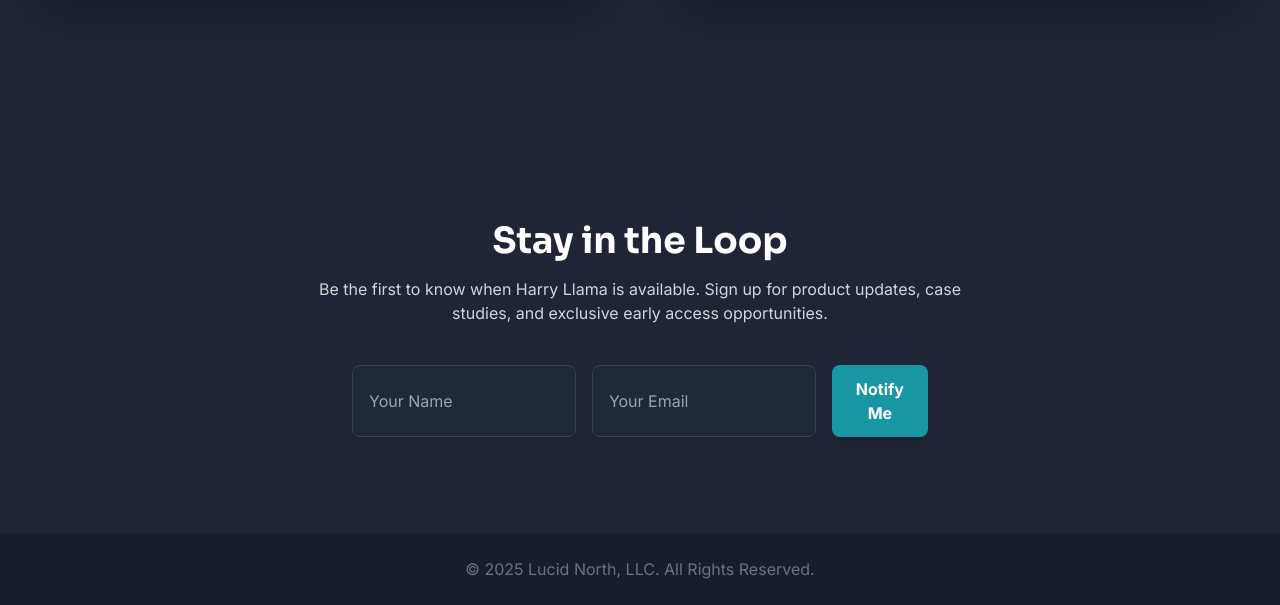
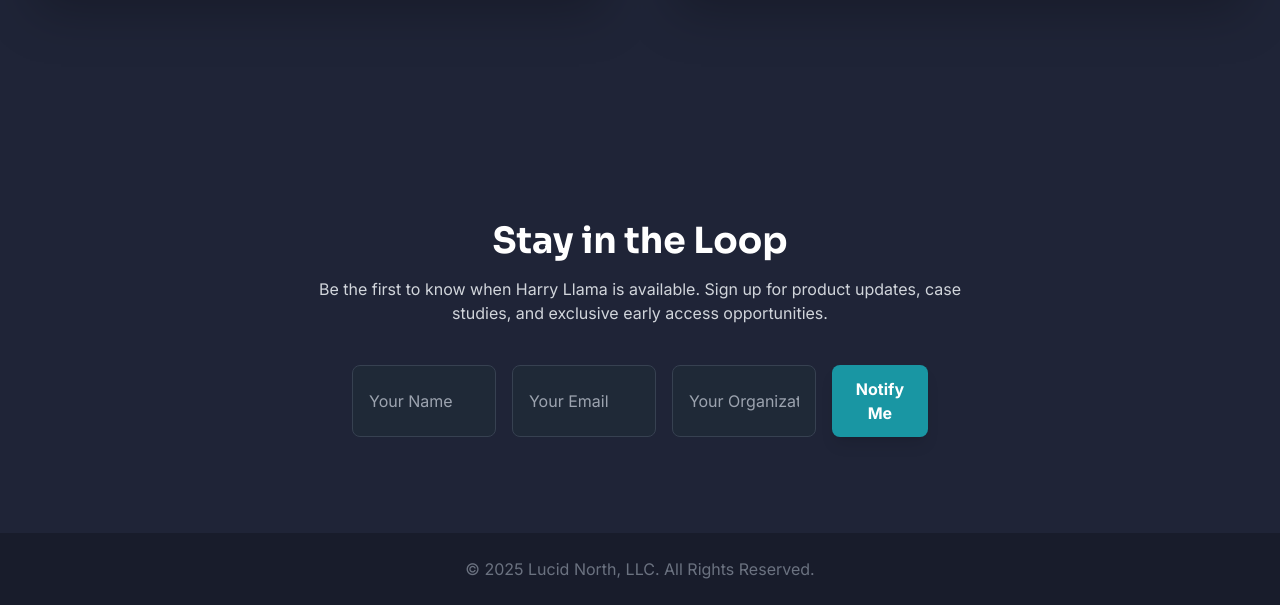
Before and after one commit to Beerspitnight/lucid-north-landing, a plain HTML site: page index.html in a window 1280 px wide. Shown: the part 1835-2440 px from the top of the page. Drawn offline with nearby package versions, Linux system fonts and the light colour scheme.

Commit message:
Update index.html

```diff
--- a/index.html
+++ b/index.html
@@ -151,6 +151,7 @@
                     <div class="flex flex-col md:flex-row gap-4">
                         <input type="text" name="name" placeholder="Your Name" required class="w-full px-4 py-3 rounded-lg bg-gray-800 text-white border border-gray-700 focus:outline-none focus:ring-2 focus:ring-[#1996A3] transition-shadow">
                         <input type="email" name="email" placeholder="Your Email" required class="w-full px-4 py-3 rounded-lg bg-gray-800 text-white border border-gray-700 focus:outline-none focus:ring-2 focus:ring-[#1996A3] transition-shadow">
+                        <input type="text" name="organization" placeholder="Your Organization" required class="w-full px-4 py-3 rounded-lg bg-gray-800 text-white border border-gray-700 focus:outline-none focus:ring-2 focus:ring-[#1996A3] transition-shadow">
                         <button type="submit" class="bg-[#1996A3] hover:bg-[#38A2B8] text-white font-bold py-3 px-6 rounded-lg transition-colors duration-300 shadow-lg w-full md:w-auto">
                             Notify Me
                         </button>
```
